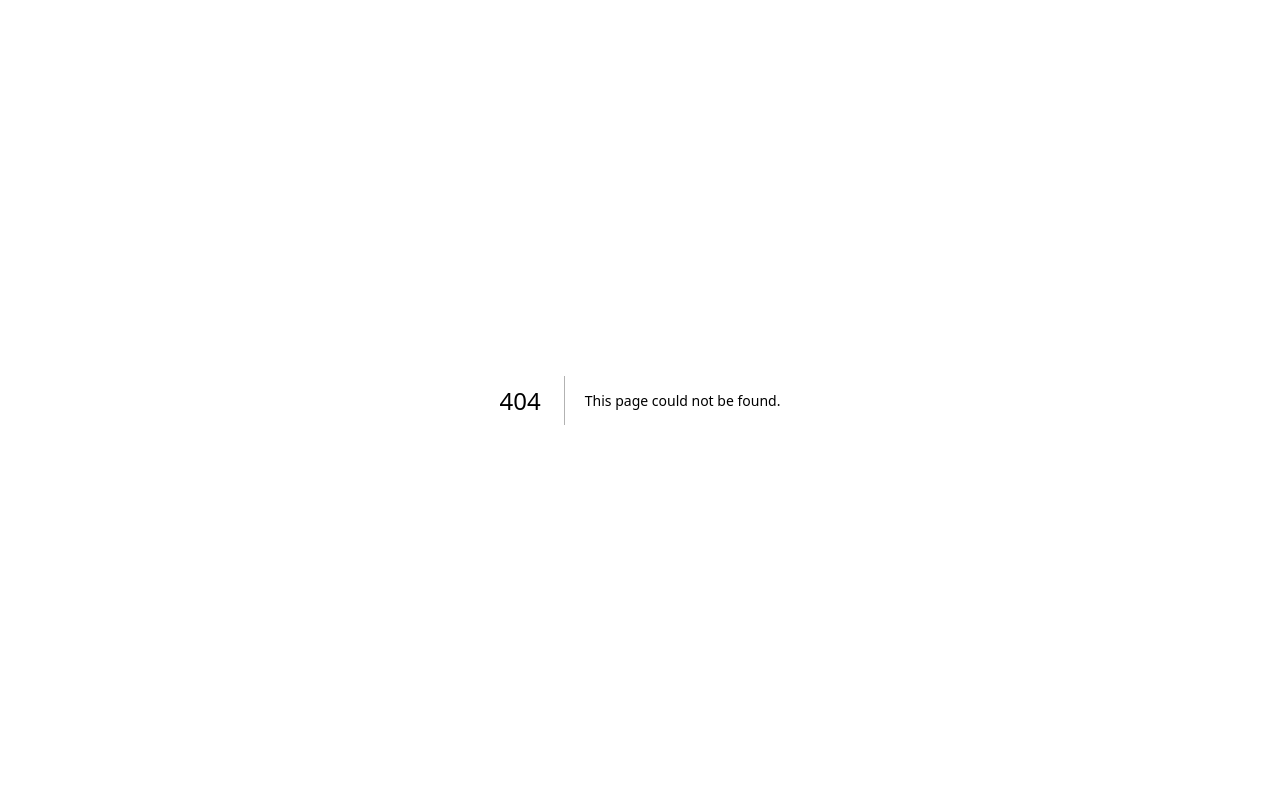
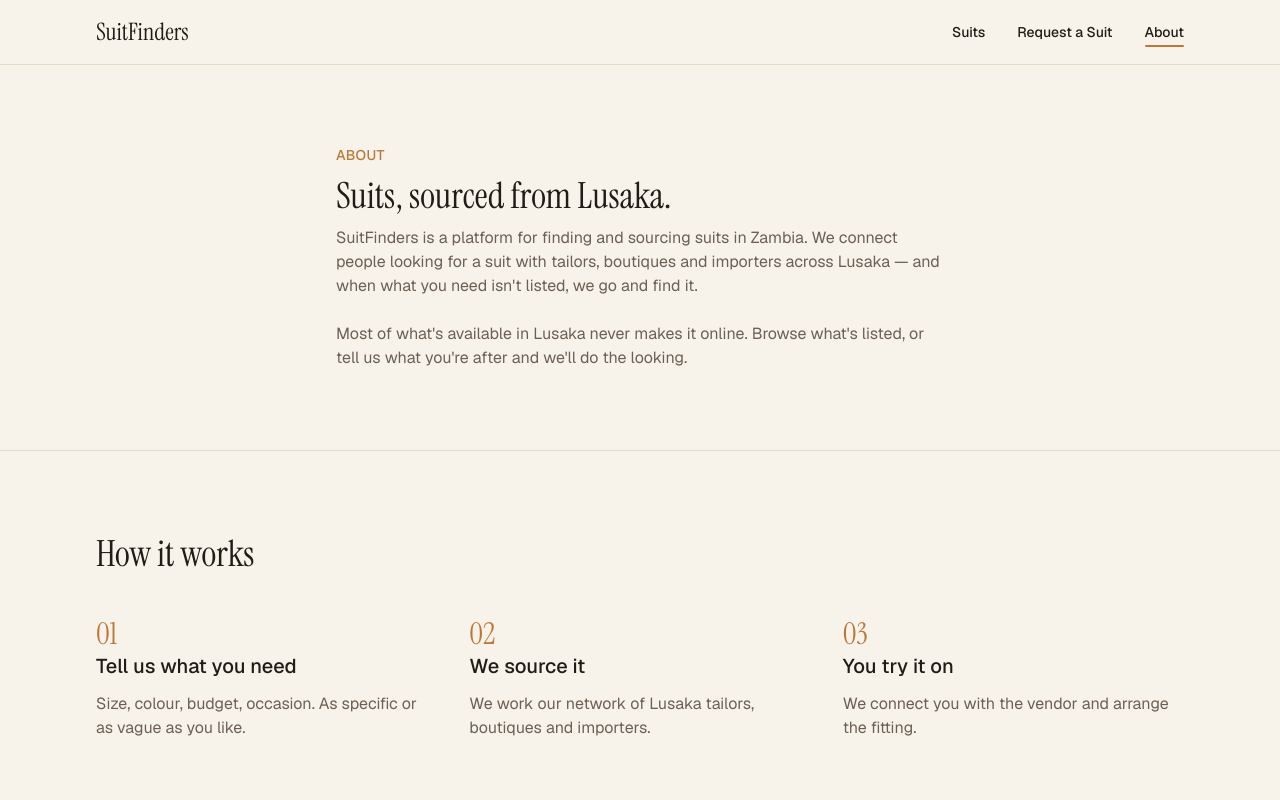
Before and after one commit to kaskila/suitfinders, a Next.js app: page /about in a window 1280 px wide. Before the commit this address had no page. Shown: the top 800 px of the page. Built offline with nearby package versions, Linux system fonts and the light colour scheme.

Commit message:
feat(site): about page

```diff
--- /dev/null
+++ b/src/app/(site)/about/page.tsx
@@ -0,0 +1,34 @@
+import type { Metadata } from "next";
+
+import { ClosingCta } from "@/components/home/closing-cta";
+import { HowItWorks } from "@/components/home/how-it-works";
+import { Container } from "@/components/container";
+import { SectionHeading } from "@/components/section-heading";
+
+export const metadata: Metadata = {
+  title: "About | SuitFinders",
+  description: "What SuitFinders is and how it works.",
+};
+
+export default function AboutPage() {
+  return (
+    <>
+      <section className="py-16 sm:py-20">
+        <Container className="max-w-2xl space-y-6">
+          <SectionHeading
+            eyebrow="About"
+            title="Suits, sourced from Lusaka."
+            description="SuitFinders is a platform for finding and sourcing suits in Zambia. We connect people looking for a suit with tailors, boutiques and importers across Lusaka — and when what you need isn't listed, we go and find it."
+          />
+          <p className="text-base text-muted-foreground">
+            Most of what&apos;s available in Lusaka never makes it online. Browse what&apos;s
+            listed, or tell us what you&apos;re after and we&apos;ll do the looking.
+          </p>
+        </Container>
+      </section>
+
+      <HowItWorks />
+      <ClosingCta />
+    </>
+  );
+}
```
